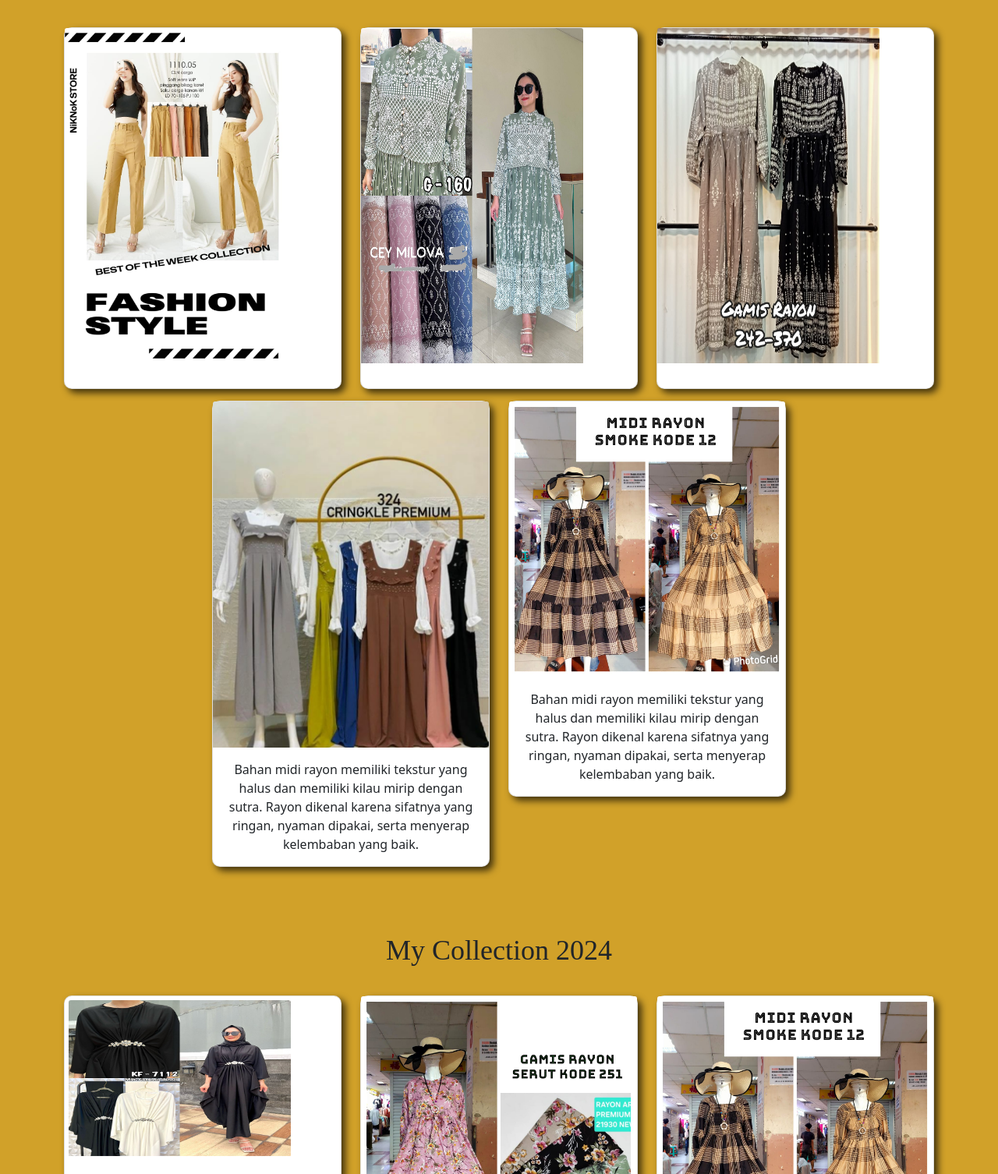
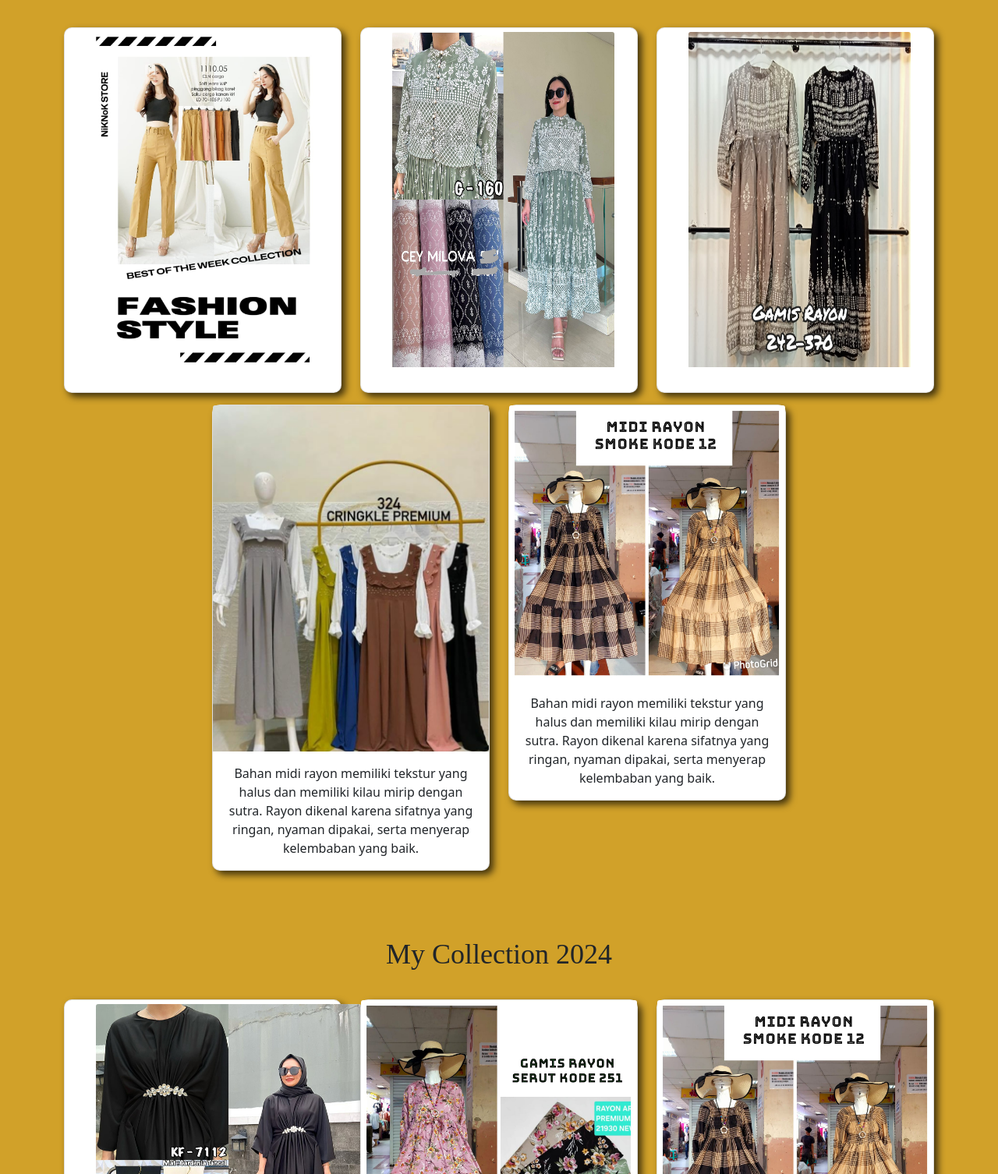
Before and after one commit to sudyyp28/usaha.io, a plain HTML site: page index.html in a window 1280 px wide. Shown: the part 714-2220 px from the top of the page at 78% size. Drawn offline with nearby package versions, Linux system fonts and the light colour scheme; a web font is replaced by a local one.

Commit message:
mengganti css.style

```diff
--- a/style.css
+++ b/style.css
@@ -55,25 +55,29 @@ section {
 
   /* CSS untuk merubah ukuran gambar spesifik */
 .card img[src="img/projects/1.jpg"]{
-  width: 285px;
-  height: 200px;
-  margin-left: 5px;
+  width: 340px;
+  height: 400px;
+  margin-left: 40px;
   margin-top: 5px;
   }
 
   .card img[src="img/projects/7.jpg"],[src="img/projects/8.jpg"]{
     width: 285px;
     height: 430px;
+    margin-left: 40px;
+    margin-top: 5px;
   }
   .card img[src="img/projects/9.jpg"]{
     width: 285px;
     height: 430px;
+    margin-left: 40px;
+    margin-top: 5px;
   }
 
 .jumbotron  .display-4{
   font-size: 64px;
   margin-top: 200px;
-  font-weight: 300;
+  font-weight: 300px;
 }
 
 .jumbotron .display-4 span{
```
